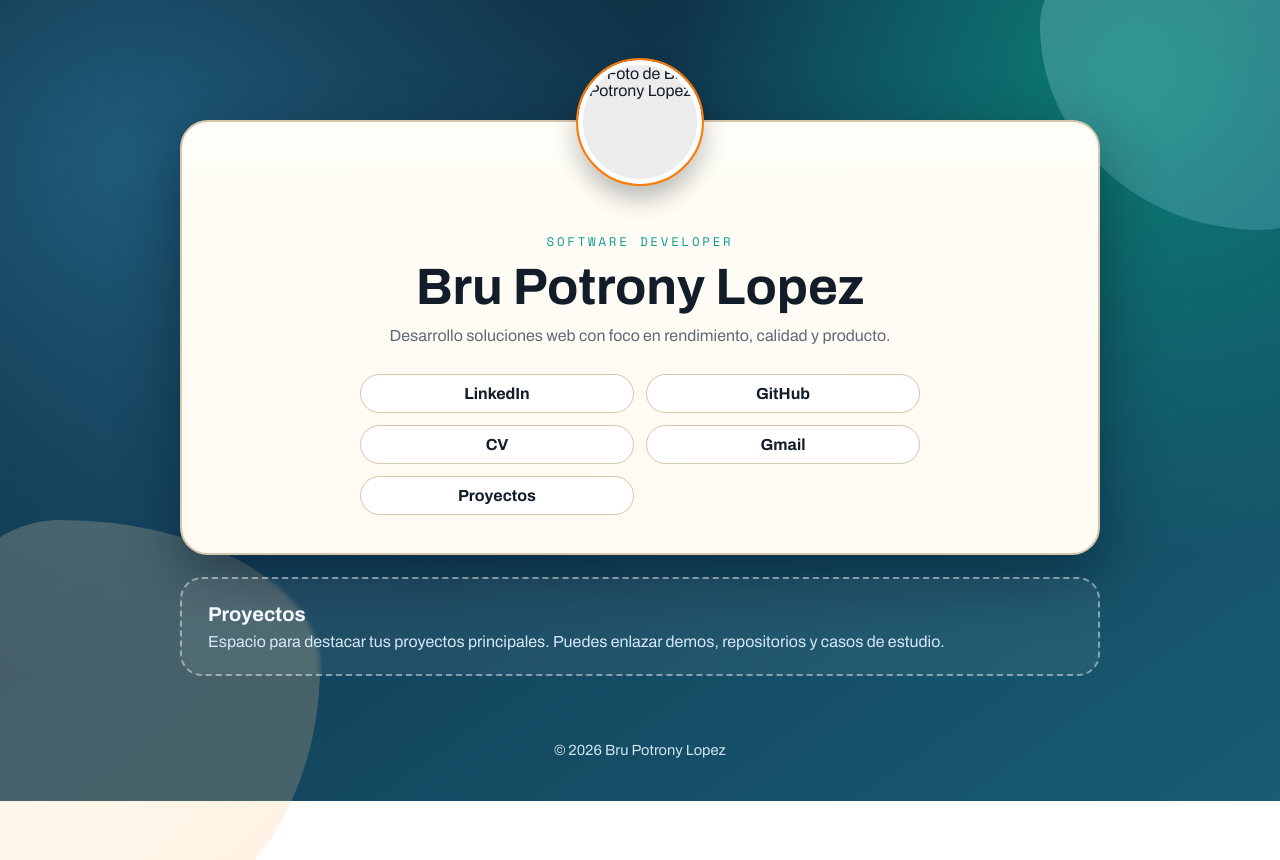
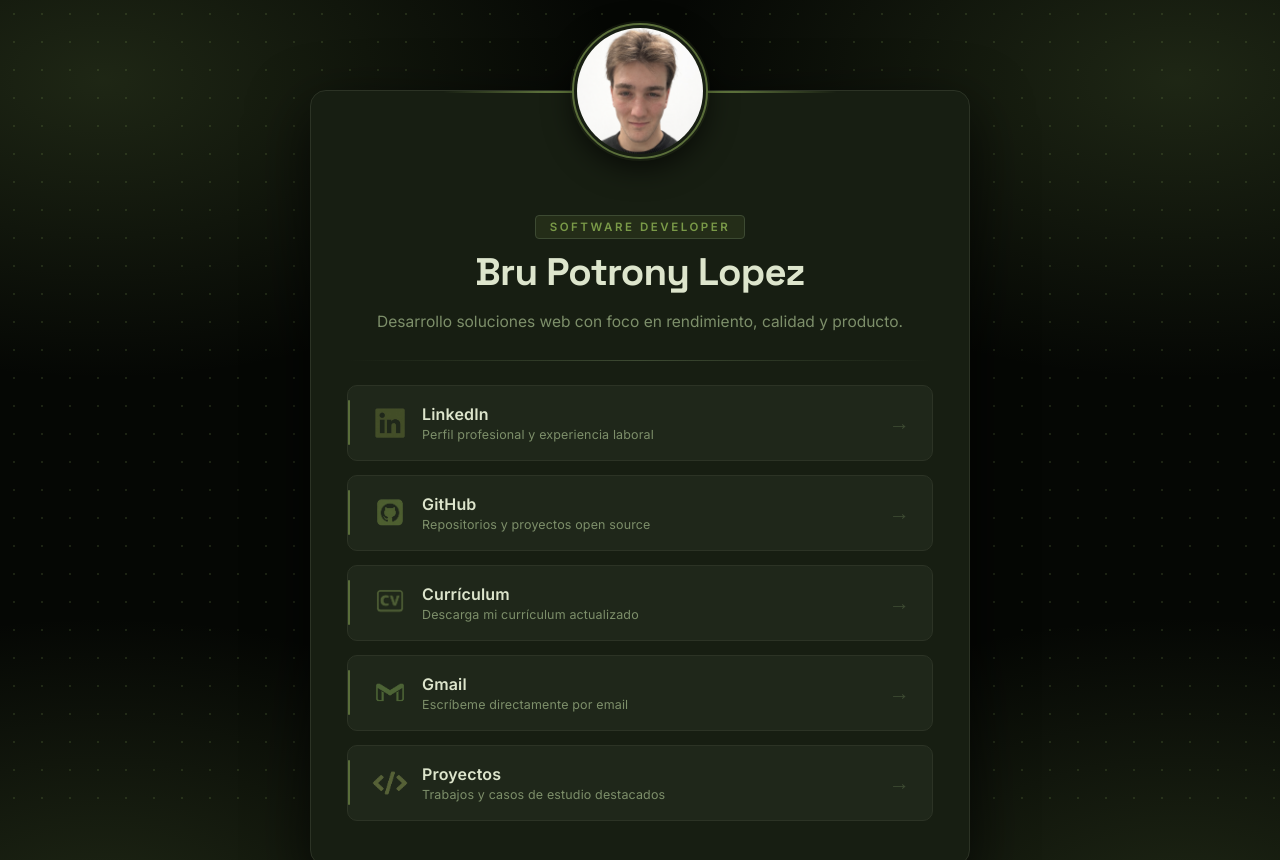
Before and after one commit to BruPotrony/LandingPage, a website built with Vite: page index.html in a window 1280 px wide. Shown: the top 860 px of the page. Before the commit the page ends 801 px from the top, so only its background shows below. Built offline with nearby package versions, Linux system fonts and the light colour scheme; files whose address does not match are found by name.

Commit message:
commit landig page done (nothing linked yet)

```diff
--- a/index.html
+++ b/index.html
@@ -11,7 +11,7 @@
     <link rel="preconnect" href="https://fonts.googleapis.com" />
     <link rel="preconnect" href="https://fonts.gstatic.com" crossorigin />
     <link
-      href="https://fonts.googleapis.com/css2?family=Archivo:wght@400;600;700;900&family=Space+Mono:wght@400;700&display=swap"
+      href="https://fonts.googleapis.com/css2?family=Inter:wght@400;500;600;700&family=Space+Grotesk:wght@400;500;700&display=swap"
       rel="stylesheet"
     />
     <link rel="stylesheet" href="./style.css" />
@@ -23,7 +23,7 @@
       <section class="card" aria-labelledby="profile-name">
         <img
           class="avatar"
-          src="./assets/profile.jpg"
+          src="./assets/profile.png"
           alt="Foto de Bru Potrony Lopez"
         />
 
@@ -34,21 +34,44 @@
         </p>
 
         <nav aria-label="Enlaces principales" class="links">
-          <a href="https://www.linkedin.com/" target="_blank" rel="noreferrer">LinkedIn</a>
-          <a href="https://github.com/" target="_blank" rel="noreferrer">GitHub</a>
-          <a href="#" target="_blank" rel="noreferrer">CV</a>
-          <a href="mailto:brupotrony@gmail.com">Gmail</a>
-          <a href="#projects">Proyectos</a>
+          <a href="https://www.linkedin.com/" target="_blank" rel="noreferrer">
+            <img class="link-icon" src="./assets/linkedin.png" alt="" aria-hidden="true" />
+            <span class="link-body">
+              <span class="link-title">LinkedIn</span>
+              <span class="link-desc">Perfil profesional y experiencia laboral</span>
+            </span>
+          </a>
+          <a href="https://github.com/" target="_blank" rel="noreferrer">
+            <img class="link-icon" src="./assets/github.png" alt="" aria-hidden="true" />
+            <span class="link-body">
+              <span class="link-title">GitHub</span>
+              <span class="link-desc">Repositorios y proyectos open source</span>
+            </span>
+          </a>
+          <a href="#" target="_blank" rel="noreferrer">
+            <img class="link-icon" src="./assets/cv.png" alt="" aria-hidden="true" />
+            <span class="link-body">
+              <span class="link-title">Currículum</span>
+              <span class="link-desc">Descarga mi currículum actualizado</span>
+            </span>
+          </a>
+          <a href="mailto:brupotrony@gmail.com">
+            <img class="link-icon" src="./assets/gmail.png" alt="" aria-hidden="true" />
+            <span class="link-body">
+              <span class="link-title">Gmail</span>
+              <span class="link-desc">Escríbeme directamente por email</span>
+            </span>
+          </a>
+          <a href="#projects">
+            <img class="link-icon" src="./assets/proyectos.png" alt="" aria-hidden="true" />
+            <span class="link-body">
+              <span class="link-title">Proyectos</span>
+              <span class="link-desc">Trabajos y casos de estudio destacados</span>
+            </span>
+          </a>
         </nav>
       </section>
 
-      <section id="projects" class="projects" aria-labelledby="projects-title">
-        <h2 id="projects-title">Proyectos</h2>
-        <p>
-          Espacio para destacar tus proyectos principales. Puedes enlazar demos,
-          repositorios y casos de estudio.
-        </p>
-      </section>
     </main>
 
     <footer class="footer">
--- a/style.css
+++ b/style.css
@@ -1,210 +1,280 @@
 :root {
-  --bg-deep: #0a1e2b;
-  --bg-mid: #12405a;
-  --bg-soft: #f4f0e6;
-  --card: #fffaf2;
-  --ink: #131d2a;
-  --muted: #5f6a75;
-  --line: #d6c7ac;
-  --accent: #ff7a00;
-  --accent-2: #0f9b8e;
+  --bg:         #050704;
+  --bg-2:       #171e12;
+  --bg-3:       #1f271a;
+  --border:     #2c3325;
+  --border-2:   #3d4a32;
+  --text:       #dde5cc;
+  --muted:      #7d8f6a;
+  --military:   #5a6e3a;
+  --mil-bright: #7a9a48;
+  --mil-dim:    #242d18;
+  --sand:       #c8b98a;
+  --sand-dim:   #3a3020;
+  --olive:      #9aaa6a;
 }
 
-* {
-  box-sizing: border-box;
-}
-
-html,
-body {
-  margin: 0;
-  min-height: 100%;
-}
+* { box-sizing: border-box; margin: 0; padding: 0; }
+html, body { min-height: 100%; }
 
 body {
-  font-family: "Archivo", sans-serif;
-  color: var(--ink);
-  background: radial-gradient(circle at 10% 20%, #205c7c 0%, transparent 40%),
-    radial-gradient(circle at 90% 10%, #0b7f75 0%, transparent 35%),
-    linear-gradient(145deg, var(--bg-deep), var(--bg-mid) 45%, #185d73 100%);
+  font-family: "Inter", "Space Grotesk", sans-serif;
+  color: var(--text);
+  background-color: var(--bg);
+  background-image:
+    radial-gradient(ellipse 40% 30% at 8%  8%,  rgba(120,150,80,0.22) 0%, transparent 100%),
+    radial-gradient(ellipse 40% 30% at 92% 8%,  rgba(120,150,80,0.22) 0%, transparent 100%),
+    radial-gradient(ellipse 40% 30% at 8%  92%, rgba(120,150,80,0.22) 0%, transparent 100%),
+    radial-gradient(ellipse 40% 30% at 92% 92%, rgba(120,150,80,0.22) 0%, transparent 100%);
   overflow-x: hidden;
 }
 
-.page-bg::before,
-.page-bg::after {
+/* dot grid texture */
+body::before {
   content: "";
+  pointer-events: none;
   position: fixed;
+  inset: 0;
   z-index: 0;
-  pointer-events: none;
+  background-image: radial-gradient(circle, rgba(120,150,80,0.2) 1px, transparent 1px);
+  background-size: 28px 28px;
 }
 
-.page-bg::before {
-  width: 420px;
-  height: 420px;
-  left: -100px;
-  bottom: -140px;
-  border-radius: 38% 62% 53% 47% / 56% 35% 65% 44%;
-  background: linear-gradient(135deg, #ffe7c2, #ffc17a);
-  opacity: 0.22;
-}
+.page-bg { display: none; }
 
-.page-bg::after {
-  width: 320px;
-  height: 320px;
-  right: -80px;
-  top: -90px;
-  border-radius: 61% 39% 31% 69% / 36% 64% 36% 64%;
-  background: linear-gradient(135deg, #9de4dc, #67b6cf);
-  opacity: 0.3;
-}
-
+/* ── layout ── */
 .wrap {
   position: relative;
   z-index: 1;
-  width: min(920px, 92vw);
+  width: min(660px, 94vw);
   margin: 0 auto;
-  padding: 120px 0 50px;
+  padding: 90px 0 70px;
 }
 
+/* ── card ── */
 .card {
   position: relative;
-  background: linear-gradient(180deg, #fffdf7 0%, var(--card) 100%);
-  border: 2px solid var(--line);
-  border-radius: 28px;
-  box-shadow: 0 24px 60px rgba(2, 17, 32, 0.45);
-  padding: 110px 32px 38px;
+  background: var(--bg-2);
+  border: 1px solid var(--border);
+  border-radius: 16px;
+  box-shadow: 0 20px 60px rgba(0,0,0,0.7);
+  padding: 124px 36px 44px;
   text-align: center;
-  animation: card-in 620ms cubic-bezier(0.2, 0.7, 0.2, 1) both;
+  animation: card-in 560ms cubic-bezier(0.22, 0.8, 0.22, 1) both;
 }
 
+/* top accent strip */
+.card::before {
+  content: "";
+  position: absolute;
+  top: 0; left: 20%; right: 20%;
+  height: 2px;
+  border-radius: 0 0 4px 4px;
+  background: linear-gradient(90deg, transparent, var(--military), var(--mil-bright), var(--military), transparent);
+}
+
+/* ── avatar ── */
 .avatar {
   position: absolute;
-  top: -62px;
+  top: -66px;
   left: 50%;
   transform: translateX(-50%);
-  width: 124px;
-  height: 124px;
+  width: 132px;
+  height: 132px;
   object-fit: cover;
   border-radius: 50%;
-  border: 5px solid #fff;
-  outline: 2px solid var(--accent);
-  box-shadow: 0 14px 26px rgba(0, 0, 0, 0.28);
-  background: #ececec;
+  border: 3px solid var(--bg-2);
+  outline: 2px solid var(--military);
+  box-shadow:
+    0 0 0 4px rgba(90,110,58,0.15),
+    0 10px 30px rgba(0,0,0,0.7);
+  background: var(--bg-3);
 }
 
+/* ── eyebrow ── */
 .eyebrow {
-  margin: 0;
-  font-family: "Space Mono", monospace;
-  font-size: 0.78rem;
+  display: inline-block;
+  margin: 0 0 12px;
+  font-size: 0.72rem;
+  font-weight: 600;
   letter-spacing: 0.22em;
-  color: var(--accent-2);
+  color: var(--mil-bright);
+  background: var(--mil-dim);
+  border: 1px solid var(--border-2);
+  border-radius: 4px;
+  padding: 4px 14px;
+  text-transform: uppercase;
 }
 
+/* ── name ── */
 h1 {
-  margin: 10px 0 12px;
-  font-size: clamp(1.9rem, 4.5vw, 3.2rem);
-  line-height: 1.05;
+  font-family: "Space Grotesk", "Inter", sans-serif;
+  font-size: clamp(1.7rem, 5vw, 2.4rem);
+  font-weight: 700;
+  line-height: 1.1;
+  color: var(--text);
+  margin-bottom: 16px;
+  letter-spacing: -0.02em;
 }
 
+/* ── intro ── */
 .intro {
-  width: min(640px, 100%);
-  margin: 0 auto;
   color: var(--muted);
-  font-size: 1rem;
+  font-size: 0.97rem;
+  line-height: 1.7;
+  font-weight: 400;
 }
 
+/* ── divider ── */
+.links::before {
+  content: "";
+  display: block;
+  height: 1px;
+  background: linear-gradient(90deg, transparent, var(--border-2), transparent);
+  margin-bottom: 10px;
+}
+
+/* ── links: single column, portrait ── */
 .links {
-  margin: 30px auto 0;
-  display: grid;
-  grid-template-columns: repeat(2, minmax(120px, 1fr));
-  gap: 12px;
-  width: min(560px, 100%);
+  margin: 24px auto 0;
+  display: flex;
+  flex-direction: column;
+  gap: 14px;
+  width: 100%;
 }
 
 .links a {
+  display: flex;
+  align-items: center;
+  justify-content: space-between;
   text-decoration: none;
-  color: var(--ink);
-  border: 1.5px solid var(--line);
-  border-radius: 999px;
-  padding: 10px 12px;
-  font-weight: 700;
-  background: #fff;
-  transition: transform 180ms ease, border-color 180ms ease,
-    box-shadow 180ms ease;
+  color: var(--text);
+  background: var(--bg-3);
+  border: 1px solid var(--border);
+  border-radius: 10px;
+  padding: 18px 22px 18px 24px;
+  font-size: 1rem;
+  font-weight: 600;
+  letter-spacing: 0.01em;
+  position: relative;
+  overflow: hidden;
+  transition:
+    border-color 180ms ease,
+    background   180ms ease,
+    transform    180ms ease,
+    box-shadow   180ms ease,
+    color        180ms ease;
 }
 
-.links a:hover {
-  transform: translateY(-2px);
-  border-color: var(--accent);
-  box-shadow: 0 10px 18px rgba(18, 64, 90, 0.16);
+/* left accent bar */
+.links a::before {
+  content: "";
+  position: absolute;
+  left: 0; top: 20%; bottom: 20%;
+  width: 2px;
+  border-radius: 2px;
+  background: var(--military);
+  transition: top 180ms ease, bottom 180ms ease, background 180ms ease;
 }
 
-.projects {
-  margin-top: 22px;
-  padding: 24px 26px;
-  border-radius: 22px;
-  border: 2px dashed rgba(255, 255, 255, 0.45);
-  background: rgba(255, 255, 255, 0.06);
-  color: #f2f9ff;
-  backdrop-filter: blur(2px);
-  animation: rise 780ms 120ms ease both;
+/* arrow */
+.links a::after {
+  content: "→";
+  font-size: 1.3rem;
+  color: var(--border-2);
+  flex-shrink: 0;
+  align-self: center;
+  transition: color 180ms ease, transform 180ms ease;
 }
 
-.projects h2 {
-  margin: 0 0 8px;
-  font-size: 1.25rem;
+.link-body {
+  display: flex;
+  flex-direction: column;
+  gap: 3px;
+  text-align: left;
+  flex: 1;
 }
 
-.projects p {
-  margin: 0;
-  color: #d6e9f7;
+.link-icon {
+  display: block;
+  width: 36px;
+  height: 36px;
+  min-width: 36px;
+  min-height: 36px;
+  object-fit: cover;
+  flex-shrink: 0;
+  margin-right: 14px;
+  border-radius: 8px;
+  opacity: 0.85;
+  transition: opacity 180ms ease;
 }
 
+.links a:hover .link-icon { opacity: 1; }
+
+/* icons with extra inner padding appear smaller — compensate */
+.links a:nth-child(2) .link-icon {
+  transform: scale(1.55);
+}
+
+.links a:nth-child(3) .link-icon {
+  transform: scale(1.7);
+}
+
+.links a:nth-child(4) .link-icon,
+.links a:nth-child(5) .link-icon {
+  transform: scale(1.3);
+}
+
+.link-title {
+  font-size: 1rem;
+  font-weight: 600;
+  color: var(--text);
+  transition: color 180ms ease;
+}
+
+.link-desc {
+  font-size: 0.78rem;
+  font-weight: 400;
+  color: var(--muted);
+  transition: color 180ms ease;
+}
+
+.links a:hover .link-title { color: var(--sand); }
+.links a:hover .link-desc  { color: var(--olive); }
+
+/* CV and Gmail don't open in new tab, same arrow */
+
+.links a:hover {
+  background: var(--mil-dim);
+  border-color: var(--military);
+  transform: translateX(3px);
+  box-shadow: 0 4px 20px rgba(0,0,0,0.4), inset 0 0 0 1px rgba(90,110,58,0.1);
+  color: var(--sand);
+}
+
+.links a:hover::before { top: 0; bottom: 0; background: var(--mil-bright); }
+.links a:hover::after  { color: var(--olive); transform: translate(2px, -2px); }
+
+/* ── footer ── */
 .footer {
   position: relative;
   z-index: 1;
   text-align: center;
-  color: #d1e4f1;
-  padding: 2px 14px 28px;
-  font-size: 0.92rem;
+  color: var(--border-2);
+  padding: 14px 14px 32px;
+  font-size: 0.72rem;
+  letter-spacing: 0.06em;
 }
 
+/* ── animations ── */
 @keyframes card-in {
-  from {
-    opacity: 0;
-    transform: translateY(22px) scale(0.985);
-  }
-  to {
-    opacity: 1;
-    transform: translateY(0) scale(1);
-  }
+  from { opacity: 0; transform: translateY(24px) scale(0.97); }
+  to   { opacity: 1; transform: translateY(0)    scale(1);    }
 }
 
-@keyframes rise {
-  from {
-    opacity: 0;
-    transform: translateY(14px);
-  }
-  to {
-    opacity: 1;
-    transform: translateY(0);
-  }
+/* ── responsive ── */
+@media (max-width: 520px) {
+  .wrap { padding-top: 76px; }
+  .card { padding: 96px 20px 28px; }
+  .links a { padding: 15px 16px 15px 18px; }
 }
-
-@media (max-width: 680px) {
-  .wrap {
-    padding-top: 108px;
-  }
-
-  .card {
-    border-radius: 22px;
-    padding: 96px 20px 26px;
-  }
-
-  .links {
-    grid-template-columns: 1fr;
-  }
-
-  .projects {
-    padding: 18px;
-  }
-}
```
Also changed, not shown: assets/cv.png (added), assets/github.png (added), assets/gmail.png (added), assets/linkedin.png (added), assets/profile.png (added), assets/proyectos.png (added).
